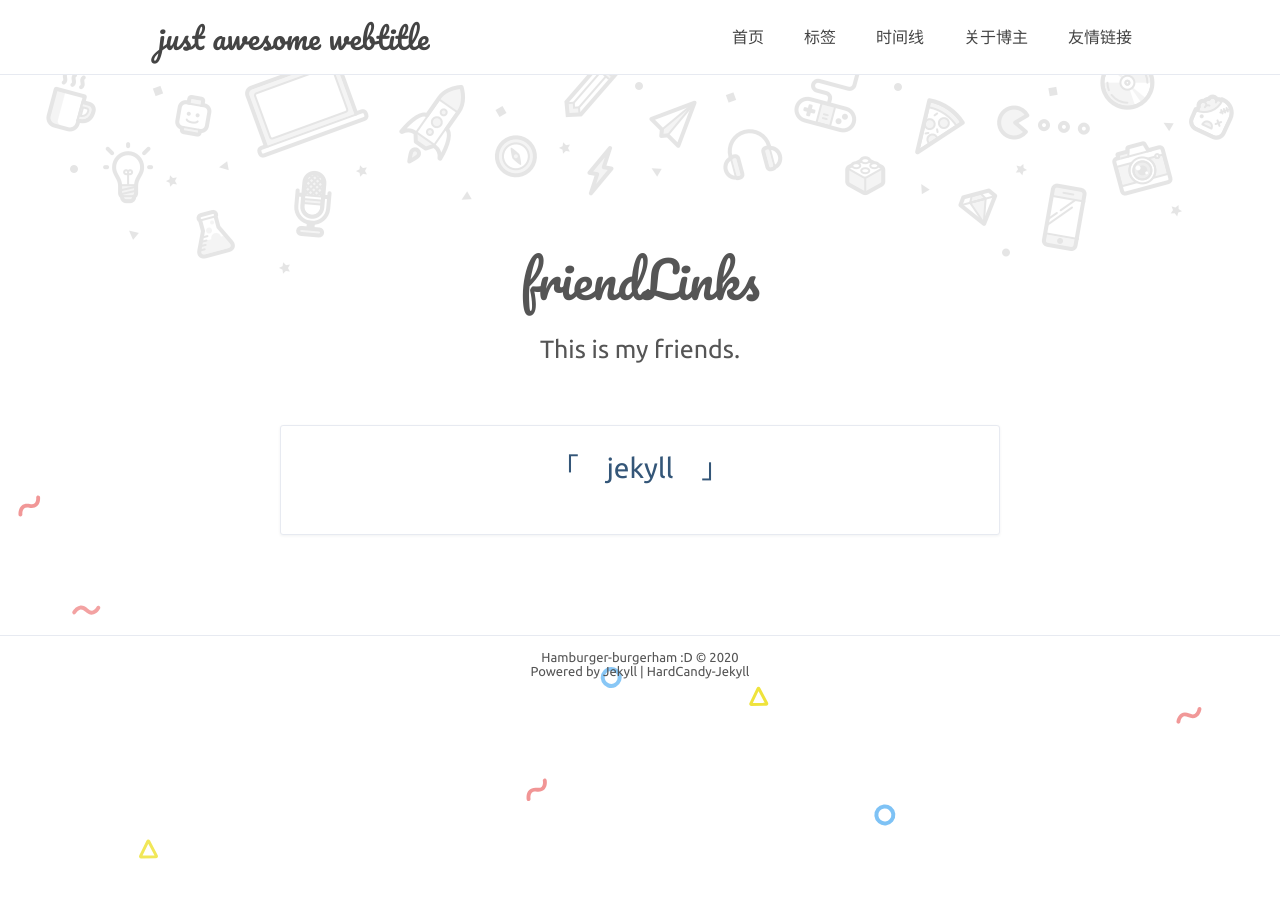
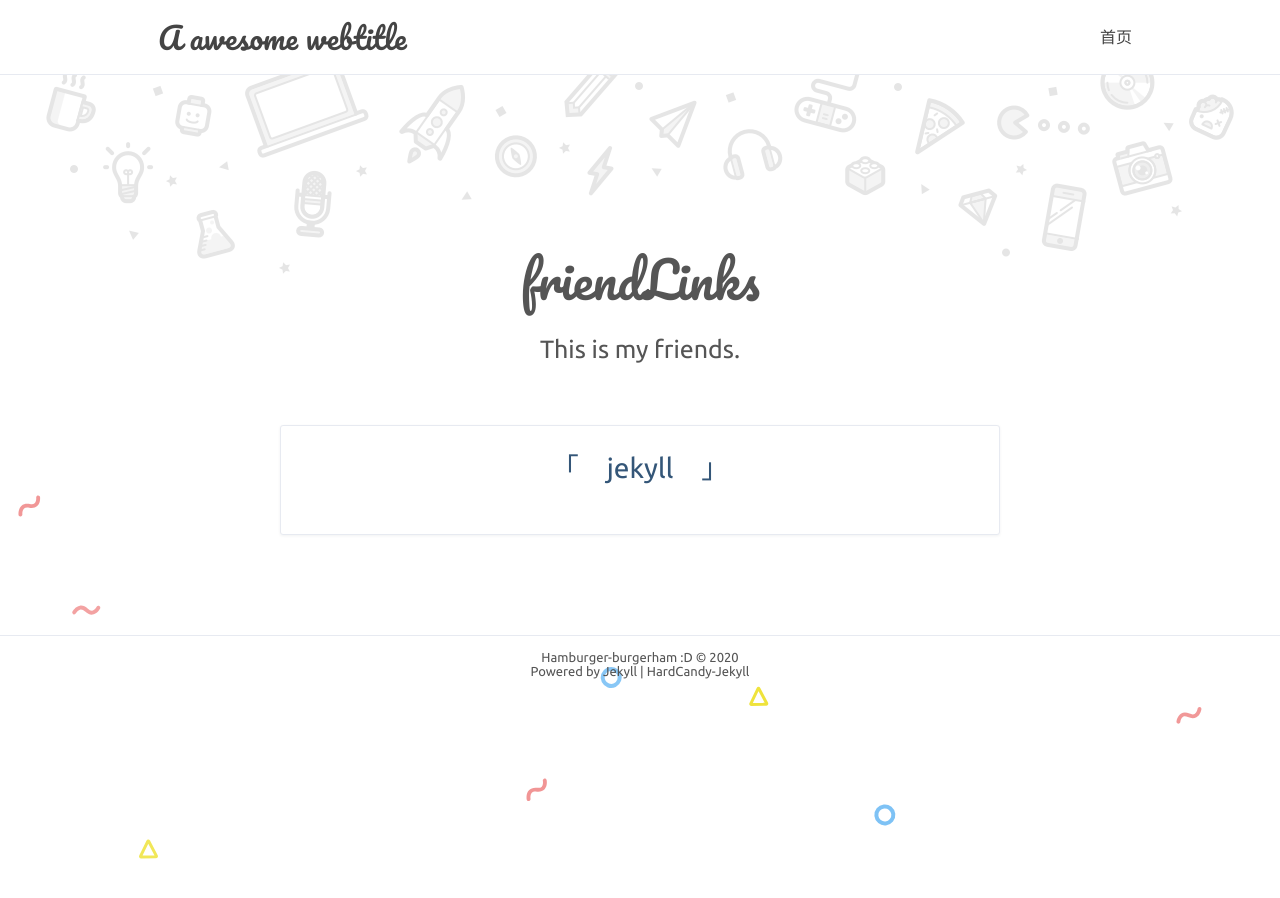
Before and after one commit to hamburgerdog/hamburgerdog.github.io, a Jekyll site: the page built from friendLink.html, in a window 1280 px wide. Built offline with Jekyll 4.4.1, drawn with Linux system fonts in a browser that asks for light colours; part of the change alters nothing that is shown.

Commit message:
Update _config.yml

```diff
--- a/_config.yml
+++ b/_config.yml
@@ -6,17 +6,17 @@ url: 'https://hamburgerdog.github.io' # your host
 
 # nav 中文字符空格：&emsp;
 nav: # 最佳体验 六个标签 且最好每个标签不超过4中文字
-  首页: '/'
-  标签: '/tags.html'
-  时间线: '/timeline.html'
-  关于博主: '/about.html'
-  友情链接: '/friendLink.html'
+  首页: '/about.html'
+#  标签: '/tags.html'
+#  时间线: '/timeline.html'
+#  关于博主: '/about.html'
+#  友情链接: '/friendLink.html'
 
 # 博主
 author: true
 name: 'oneShowWuJian'
 NickName: 'Hambuger'
-webtitle: 'just awesome webtitle'
+webtitle: 'A awesome webtitle'
 bio: 'welcome to my web'
 about: true
 aboutyou: 'a boy who study program'
@@ -33,15 +33,15 @@ SNS-icon: #['Facebook', 'weibo', 'qq', 'github', 'Dribbble', 'Twitter', 'instagr
   weibo: ''
   instagram: ''
   Twitter: ''
-  Dribbble: ''
-  Facebook: ''
-  Google: ''
-  zhihu: ''
-  juejin: ''
-  twitch: ''
+#  Dribbble: ''
+#  Facebook: ''
+#  Google: ''
+#  zhihu: ''
+#  juejin: ''
+#  twitch: ''
 
 # 分页
-paginate: 2
+paginate: 1
 paginatepath: ['page:num']
 
 # since
```
